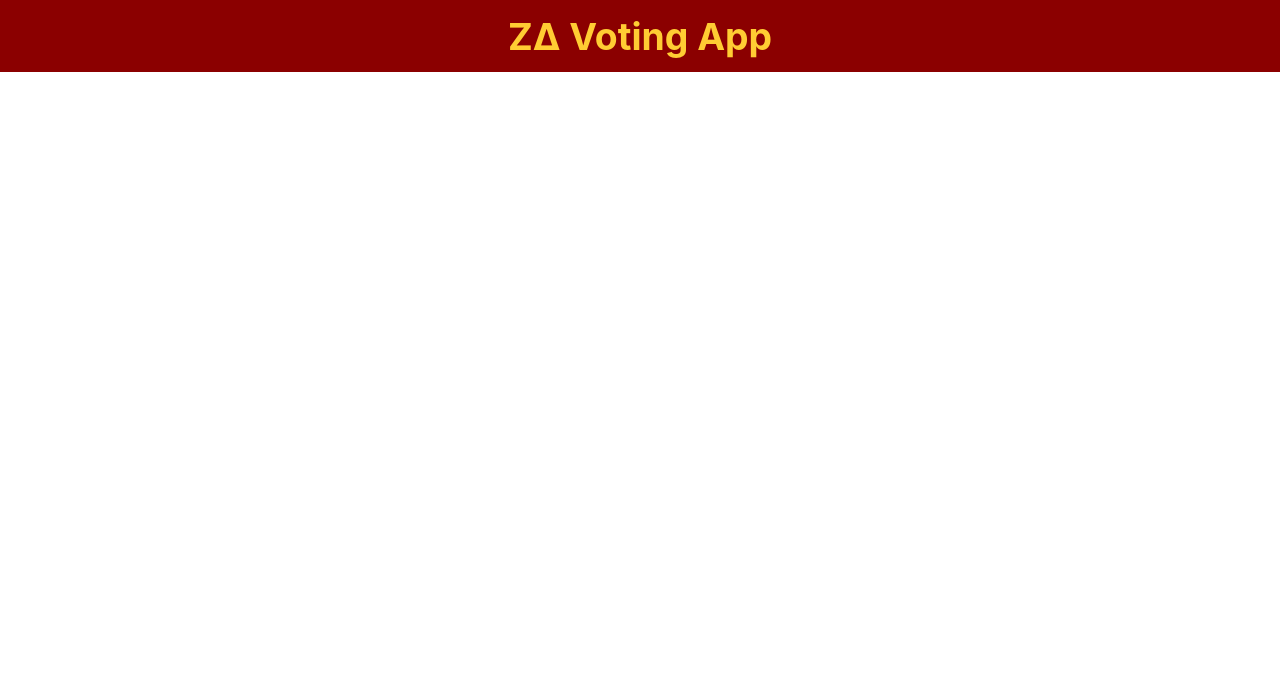
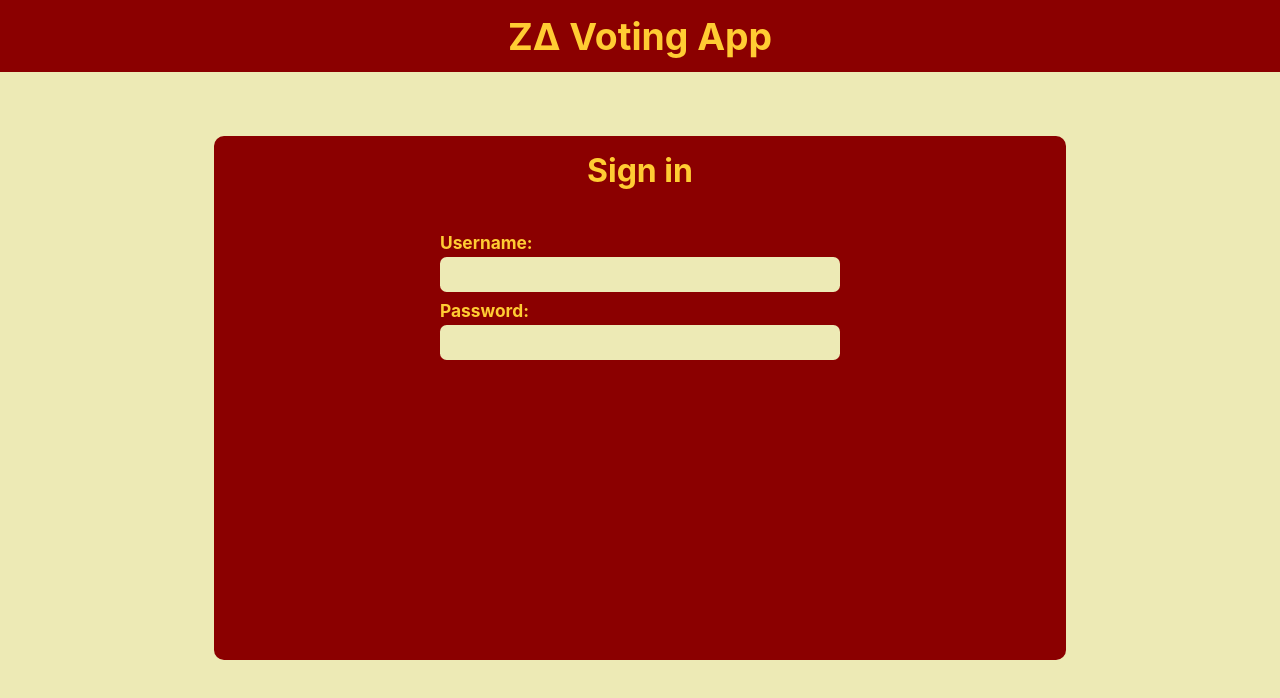
Before and after one commit to gavinhewitt03/ZD-Voting-App, a React (Create React App) app in the folder voting-fe/: page / in a window 1280 px wide. Shown: the top 698 px of the page. Built offline with nearby package versions, Linux system fonts and the light colour scheme.

Commit message:
rough login page styling & elements

```diff
--- a/voting-fe/src/App.js
+++ b/voting-fe/src/App.js
@@ -1,6 +1,6 @@
 import './App.css';
 import { BrowserRouter as Router, Routes, Route } from 'react-router-dom'
-import { Login } from './pages/Login'
+import { LoginPage } from './pages/LoginPage'
 import { User } from './pages/User'
 import { Regent } from './pages/Regent'
 import { Standards } from './pages/Standards'
@@ -26,7 +26,7 @@ function App() {
     return (
         <Router>
             <Routes>
-                <Route path="/" element={ <Login /> } />
+                <Route path="/" element={ <LoginPage /> } />
                 <Route path="/users" element={ <User /> } />
                 <Route path="/home" element = { content } />
             </Routes>
--- a/voting-fe/src/assets/main.css
+++ b/voting-fe/src/assets/main.css
@@ -12,6 +12,10 @@ code {
     monospace;
 }
 
+html {
+    background-color: #EDEAB5;
+}
+
 h1 {
     color: #FC3;
     text-align: center;
@@ -22,7 +26,15 @@ h1 {
 h2 {
     color: #FC3;
     text-align: center;
-  font-size: 28pt;
+    font-size: 24pt;
+    font-style: normal;
+    padding: 15px;
+}
+
+h3 {
+    color: #FC3;
+    text-align: center;
+    font-size: 18pt;
     font-style: normal;
     text-decoration-line: underline;
 }
@@ -30,8 +42,9 @@ h2 {
 p {
     color: #8B0000;
     text-align: center;
-  font-size: 20pt;
+    font-size: 14pt;
     font-style: normal;
+    margin: 0pt;
 }
 
 button {
@@ -44,6 +57,21 @@ button {
     background: #8B0000;
 }
 
+input {
+    background-color: #EDEAB5;
+    margin-top: 4px;
+    margin-bottom: 8px;
+    height: 35px;
+    width: 400px;
+    border: #8B0000;
+    border-radius: 5pt;
+    padding: 8px;
+    -webkit-box-sizing: border-box; /* Safari/Chrome, other WebKit */
+    -moz-box-sizing: border-box;    /* Firefox, other Gecko */
+    box-sizing: border-box;         /* Opera/IE 8+ */
+    color: #8B0000;
+}
+
 .navbar {
     background-color: #8B0000;
     display: flex;
@@ -53,3 +81,23 @@ button {
     height: 72px;
     top: 0px;
 }
+
+.login {
+    background-color: #8B0000;
+    display: block;
+    margin: auto;
+    margin-top: calc(8vh);
+    justify-content: center;
+    align-items: center;
+    width: calc(750px + 8vw);
+    height: calc(500px + 3vh);
+    border-radius: 10px;
+}
+
+.login-text {
+    color: #FC3;
+    margin: 0px;
+    font-size: 13pt;
+    font-weight: bold;
+    text-align: left;
+}
--- a/voting-fe/src/components/Navbar.jsx
+++ b/voting-fe/src/components/Header.jsx
@@ -1,6 +1,6 @@
 import '../assets/main.css'
 
-export function Navbar() {
+export function Header() {
     return(
         <div className="navbar">
             <h1>Z∆ Voting App</h1>
--- a/voting-fe/src/pages/Login.jsx
+++ /dev/null
@@ -1,9 +0,0 @@
-import { Navbar } from '../components/Navbar'
-
-export function Login() {
-    return(
-        <>
-            <Navbar />
-        </>
-    );
-}
--- /dev/null
+++ b/voting-fe/src/pages/LoginPage.jsx
@@ -0,0 +1,47 @@
+import React, { useState } from 'react';
+import { Header } from '../components/Header'
+
+function Login() {
+    const [userName, setUserName] = useState("");
+    const [password, setPassword] = useState("");
+
+    const updateValue = (event, updateFunc) => {
+        updateFunc(event.target.value);
+    };
+
+    return(
+        <div className='login'>
+            <h2>Sign in</h2>
+
+            <div style={{display: 'block', textAlign: 'center'}}>
+                <div style={{display: 'inline-block'}}>
+                    <p className='login-text'>Username:</p>
+                    <input
+                        type="text"
+                        value={userName}
+                        onChange={(event) => updateValue(event, setUserName)}
+                    />
+                </div>
+                <br />
+                <div style={{display: 'inline-block'}}>
+                    <p className='login-text'>Password:</p>
+                    <input
+                        type="password"
+                        value={password}
+                        onChange={(event) => updateValue(event, setPassword)}
+                    />
+                </div>
+
+            </div>
+        </div>
+    );
+}
+
+export function LoginPage() {
+    return(
+        <>
+            <Header />
+            <Login />
+        </>
+    );
+}
```
Also changed, not shown: voting-fe/src/logo.svg (deleted). Lines whose indentation alone changed are shown as unchanged.
